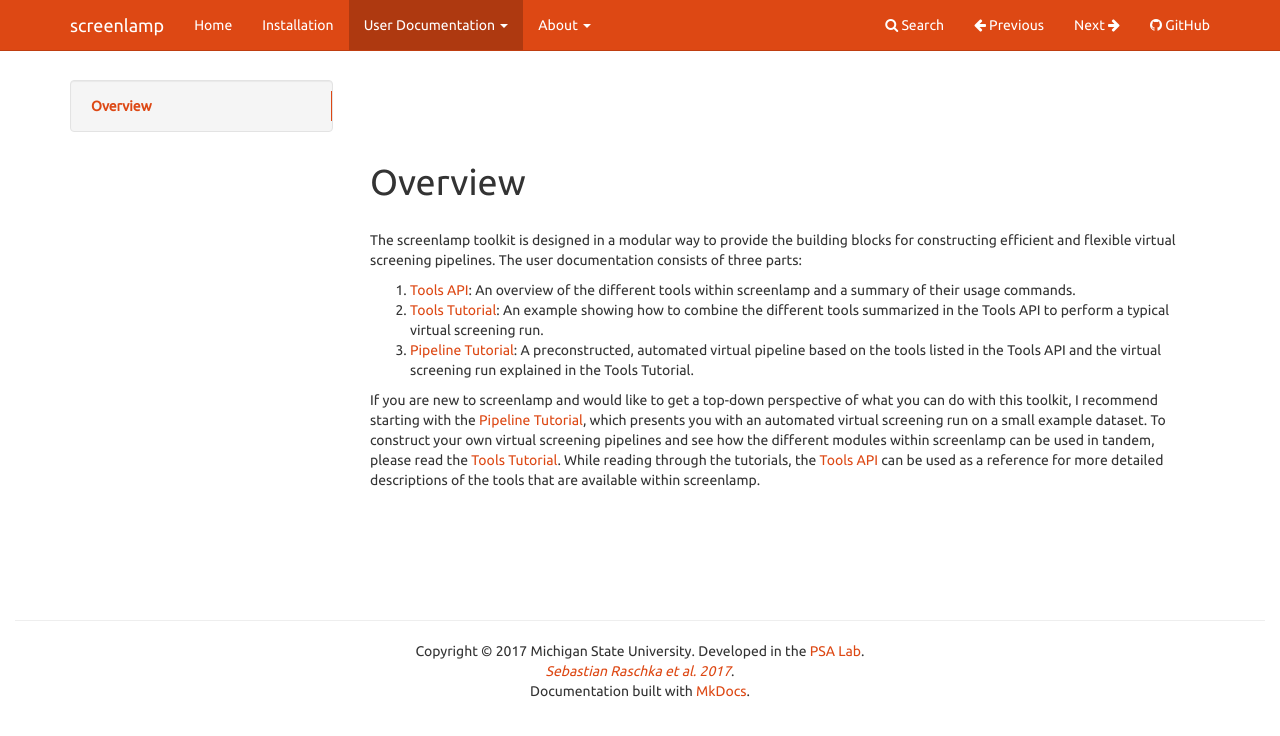
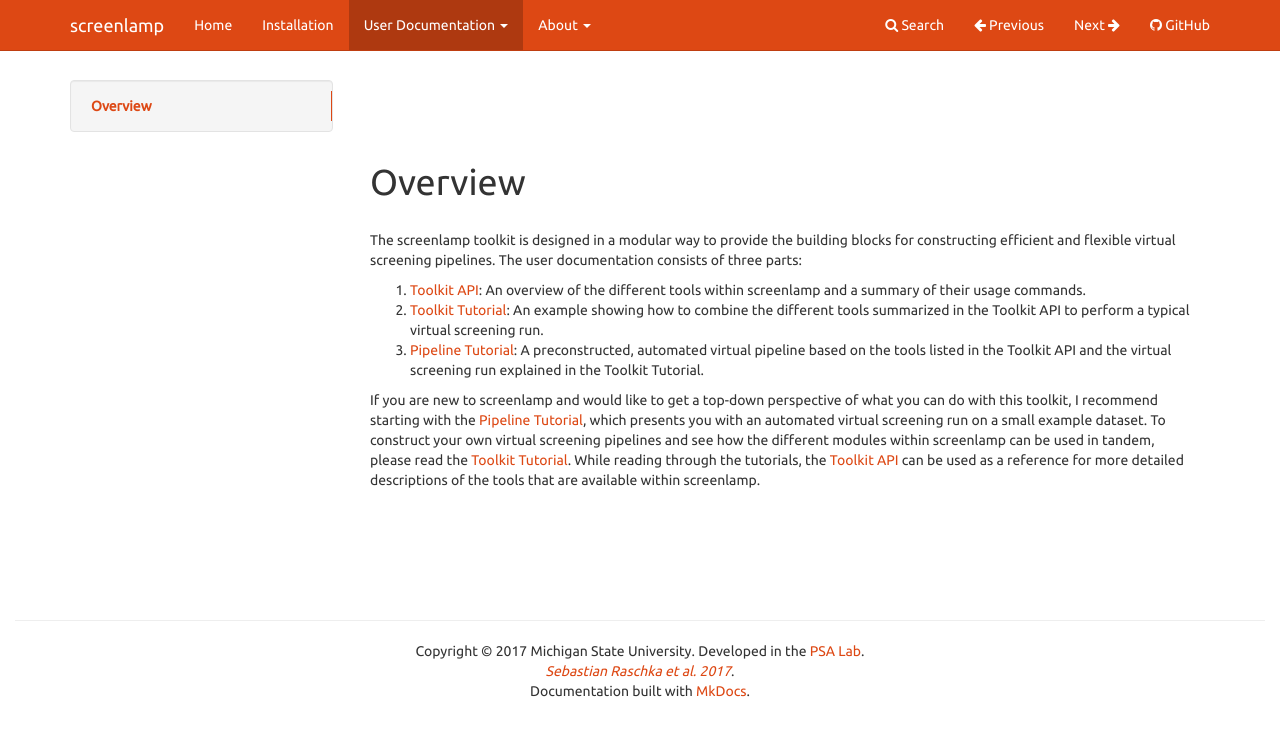
Before and after one commit to rasbt/screenlamp, an MkDocs documentation site: the page built from docs/sources/user_guide/doc-overview.md, in a window 1280 px wide. Shown: the top 736 px of the page. Built offline with MkDocs 1.6.1, drawn with Linux system fonts in a browser that asks for light colours; comment, search, counter and statistics services are not loaded; old or Windows-style settings are respelled for this version of MkDocs.

Commit message:
tools -> toolkit

```diff
--- a/docs/mkdocs.yml
+++ b/docs/mkdocs.yml
@@ -31,8 +31,8 @@
 - Installation: installation.md
 - User Documentation:
   - Overview: user_guide/doc-overview.md
-  - Tools API: user_guide/tools.md
-  - Tools Tutorial: user_guide/tools-tutorial-1.md
+  - Toolkit API: user_guide/tools.md
+  - Toolkit Tutorial: user_guide/tools-tutorial-1.md
   - Pipeline Tutorial: user_guide/pipeline-tutorial-1.md
 - About:
   - Contact: contact.md
--- a/docs/sources/user_guide/doc-overview.md
+++ b/docs/sources/user_guide/doc-overview.md
@@ -2,8 +2,8 @@
 
 The screenlamp toolkit is designed in a modular way to provide the building blocks for constructing efficient and flexible virtual screening pipelines. The user documentation consists of three parts:
 
-1. [Tools API](): An overview of the different tools within screenlamp and a summary of their usage commands.
-2. [Tools Tutorial](): An example showing how to combine the different tools summarized in the Tools API to perform a typical virtual screening run.
-3. [Pipeline Tutorial](): A preconstructed, automated virtual pipeline based on the tools listed in the Tools API and the virtual screening run explained in the Tools Tutorial.
+1. [Toolkit API](tools): An overview of the different tools within screenlamp and a summary of their usage commands.
+2. [Toolkit Tutorial](tools-tutorial-1): An example showing how to combine the different tools summarized in the Toolkit API to perform a typical virtual screening run.
+3. [Pipeline Tutorial](pipeline-tutorial-1): A preconstructed, automated virtual pipeline based on the tools listed in the Toolkit API and the virtual screening run explained in the Toolkit Tutorial.
 
-If you are new to screenlamp and would like to get a top-down perspective of what you can do with this toolkit, I recommend starting with the [Pipeline Tutorial](), which presents you with an automated virtual screening run on a small example dataset. To construct your own virtual screening pipelines and see how the different modules within screenlamp can be used in tandem, please read the [Tools Tutorial](). While reading through the tutorials, the [Tools API]() can be used as a reference for more detailed descriptions of the tools that are available within screenlamp.
+If you are new to screenlamp and would like to get a top-down perspective of what you can do with this toolkit, I recommend starting with the [Pipeline Tutorial](), which presents you with an automated virtual screening run on a small example dataset. To construct your own virtual screening pipelines and see how the different modules within screenlamp can be used in tandem, please read the [Toolkit Tutorial](). While reading through the tutorials, the [Toolkit API]() can be used as a reference for more detailed descriptions of the tools that are available within screenlamp.
```
Also changed, not shown: docs/sources/user_guide/pipeline-tutorial-1.md (+1 -1 lines), docs/sources/user_guide/tools.md (+2 -2 lines), docs/sources/user_guide/images/tools-tutorial-1/pipe-step-1.jpg, docs/sources/user_guide/images/tools-tutorial-1/pipe-step-2.jpg, docs/sources/user_guide/images/tools-tutorial-1/pipe-step-3.jpg, docs/sources/user_guide/images/tools-tutorial-1/pipe-step-4.jpg, docs/sources/user_guide/images/tools-tutorial-1/pipe-step-5.jpg, docs/sources/user_guide/images/tools-tutorial-1/pipe-step-6.jpg, docs/sources/user_guide/images/tools-tutorial-1/pipe-step-7.jpg, docs/sources/user_guide/images/tools-tutorial-1/pipe-step-8.jpg, docs/sources/user_guide/images/tools-tutorial-1/pipeline-overview.jpg, docs/sources/user_guide/tools-tutorial-1.ipynb, 1 other file.
